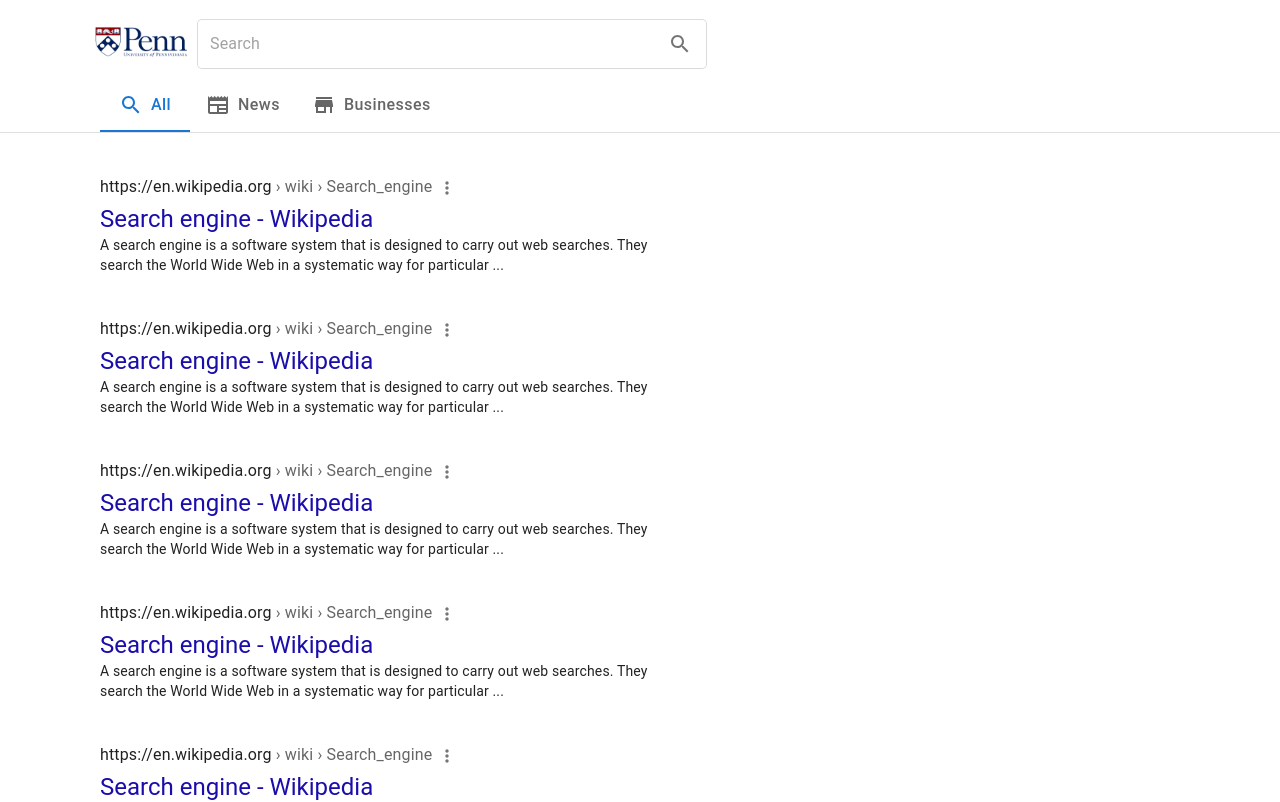
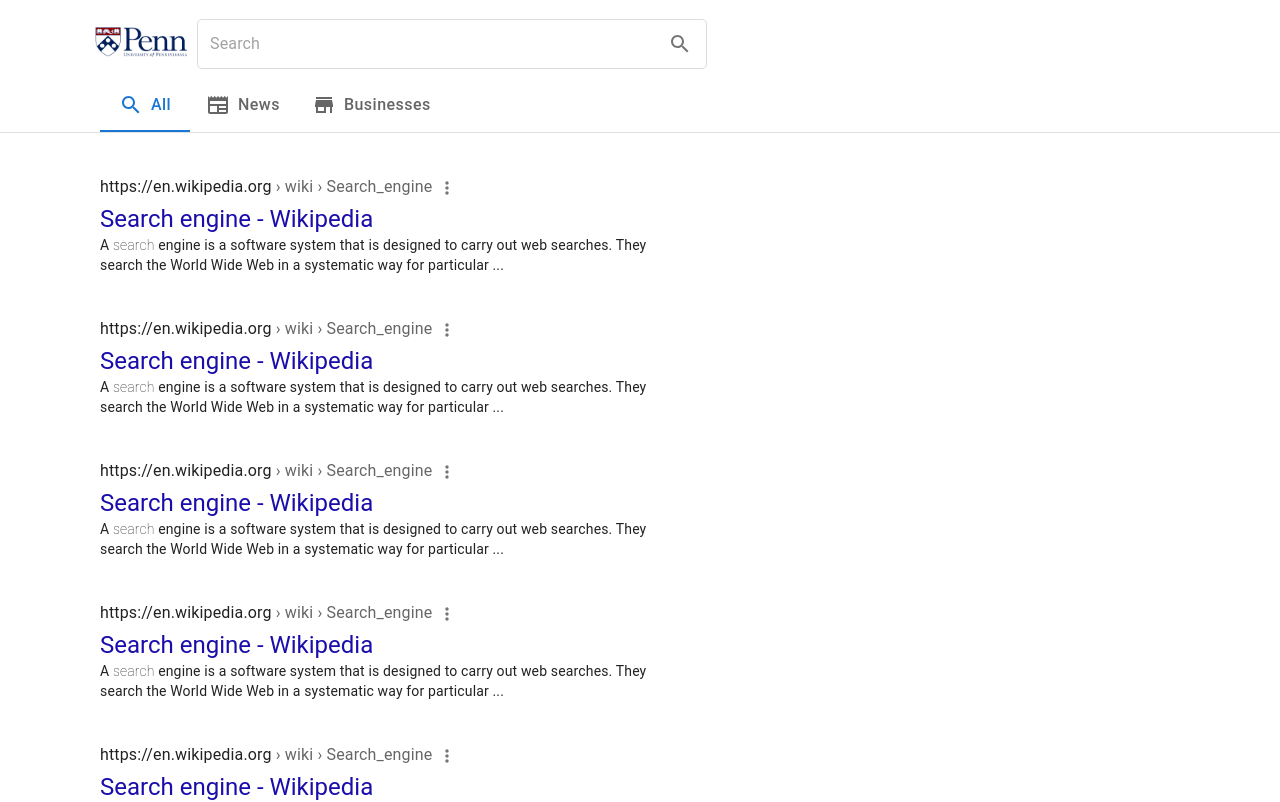
Before and after one commit to GeekAlexis/search-engine, a React (Create React App) app in the folder client/: page /search in a window 1280 px wide. Shown: the top 802 px of the page. Built offline with nearby package versions, Linux system fonts and the light colour scheme.

Commit message:
add term highlight

```diff
--- a/client/package.json
+++ b/client/package.json
@@ -44,6 +44,9 @@
     "axios": "^0.27.2",
     "eslint": "^8.13.0",
     "eslint-plugin-react": "^7.29.4",
+    "html-react-parser": "^1.4.12",
+    "install": "^0.13.0",
+    "npm": "^8.8.0",
     "react-router-dom": "^6.3.0"
   }
 }
--- a/client/src/components/Record.js
+++ b/client/src/components/Record.js
@@ -10,6 +10,7 @@
 import MoreVertIcon from '@mui/icons-material/MoreVert';
 import About from './About';
 import PropTypes from 'prop-types';
+import parse from 'html-react-parser';
 import '../styles/Record.css';
 
 function Record(props) {
@@ -49,7 +50,9 @@
         >
           {data.title}
         </Link>
-        <Typography variant="body2">{data.excerpt}</Typography>
+        <Typography className="excerpt" variant="body2">
+          {parse(data.excerpt)}
+        </Typography>
       </CardContent>
     </Card>
   );
--- a/client/src/components/Results.js
+++ b/client/src/components/Results.js
@@ -9,7 +9,7 @@
   path: '› wiki › Search_engine',
   title: 'Search engine - Wikipedia',
   excerpt:
-    'A search engine is a software system that is designed to carry out web searches. They search the World Wide Web in a systematic way for particular ...',
+    'A <span>search</span> engine is a software system that is designed to carry out web searches. They search the World Wide Web in a systematic way for particular ...',
 };
 
 const data = Array(100).fill(record);
--- a/client/src/styles/Record.css
+++ b/client/src/styles/Record.css
@@ -11,6 +11,6 @@
   width: 300px;
 }
 
-.about-container {
-
+.excerpt span {
+  font-weight: 100;
 }
```
Also changed, not shown: 1 other file (tests, documents, lock files or other folders).
